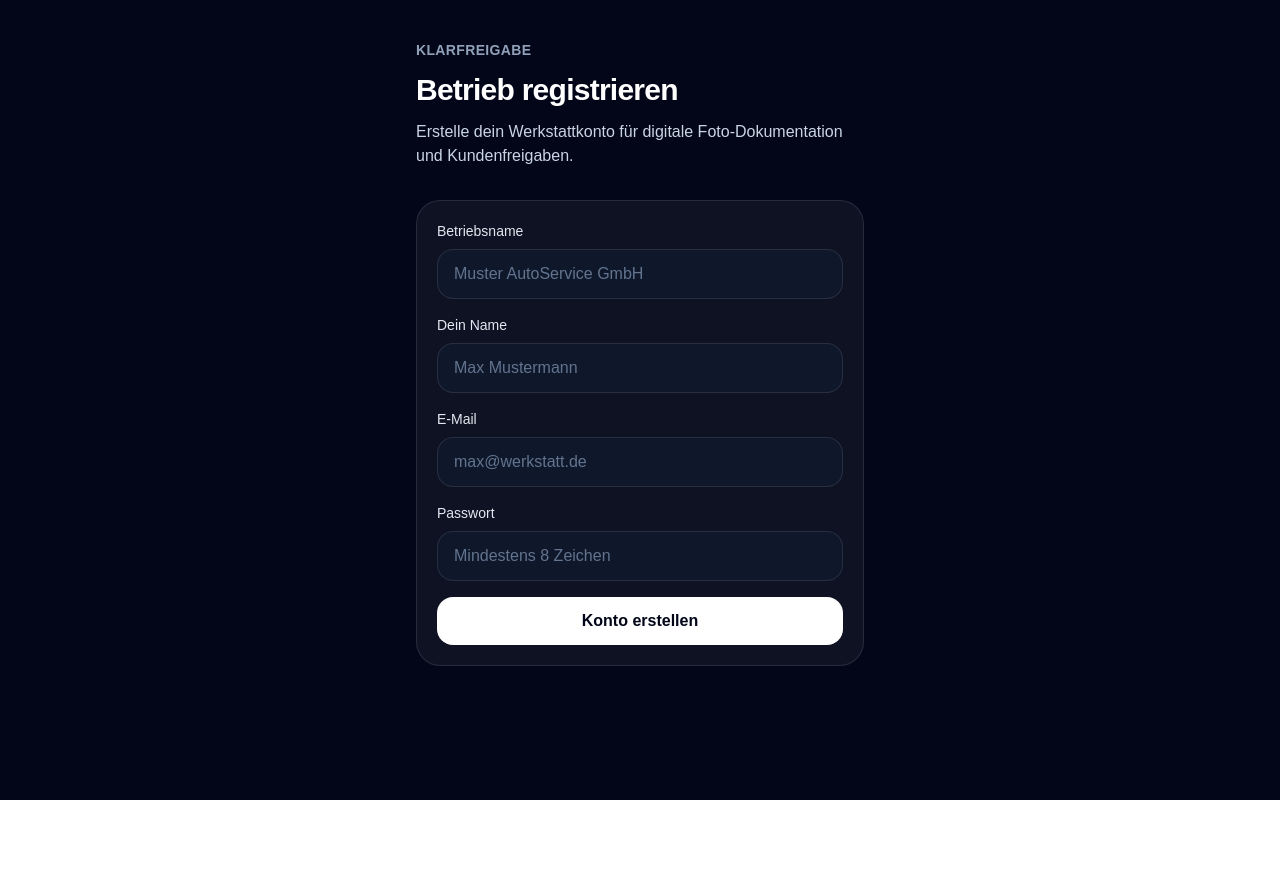
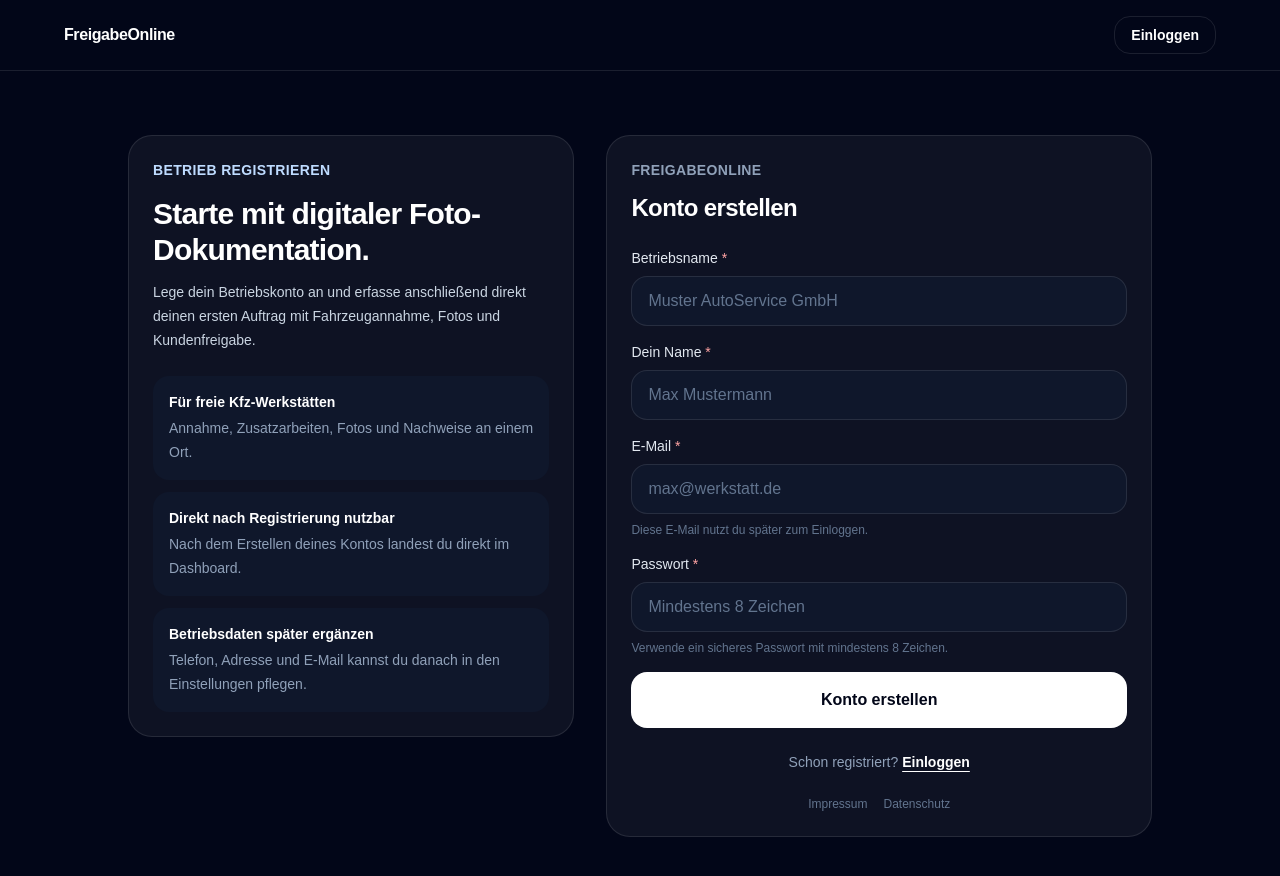
Before and after one commit to cedrikrie-byte/klarfreigabe, a Next.js app: page /register in a window 1280 px wide. Shown: the top 876 px of the page. Before the commit the page ends 800 px from the top, so only its background shows below. Built offline with nearby package versions, Linux system fonts and the light colour scheme; no server answers.

Commit message:
Improve login and registration pages

```diff
--- a/src/app/login/page.tsx
+++ b/src/app/login/page.tsx
@@ -1,8 +1,28 @@
 "use client";
 
 import Link from "next/link";
+import { useRouter } from "next/navigation";
 import { useState } from "react";
-import { useRouter } from "next/navigation";
+import { APP_NAME } from "@/lib/branding";
+
+type LoginResult = {
+  success?: boolean;
+  error?: string;
+};
+
+async function readJsonSafely<T>(response: Response): Promise<T | null> {
+  const text = await response.text();
+
+  if (!text) {
+    return null;
+  }
+
+  try {
+    return JSON.parse(text) as T;
+  } catch {
+    return null;
+  }
+}
 
 export default function LoginPage() {
   const router = useRouter();
@@ -16,49 +36,104 @@ export default function LoginPage() {
   async function handleLogin(event: React.FormEvent<HTMLFormElement>) {
     event.preventDefault();
 
+    if (isLoading) {
+      return;
+    }
+
     setIsLoading(true);
     setErrorMessage("");
 
+    try {
       const response = await fetch("/api/login", {
         method: "POST",
         headers: {
           "Content-Type": "application/json",
         },
         body: JSON.stringify({
-        email,
+          email: email.trim().toLowerCase(),
           password,
         }),
       });
 
-    const result = await response.json();
+      const result = await readJsonSafely<LoginResult>(response);
 
       if (!response.ok) {
-      setErrorMessage(result.error ?? "Login fehlgeschlagen.");
+        setErrorMessage(
+          result?.error ?? `Login fehlgeschlagen. Status: ${response.status}`
+        );
         setIsLoading(false);
         return;
       }
 
       router.push("/dashboard");
+      router.refresh();
+    } catch (error) {
+      console.error(error);
+      setErrorMessage("Unerwarteter Fehler beim Login.");
+      setIsLoading(false);
+    }
   }
 
   return (
-    <main className="min-h-screen bg-slate-950 px-6 py-10 text-white">
-      <div className="mx-auto w-full max-w-md">
-        <p className="mb-3 text-sm font-semibold uppercase tracking-wide text-slate-400">
-          KlarFreigabe
+    <main className="min-h-screen bg-slate-950 text-white">
+      <header className="border-b border-white/10 px-4 py-4 sm:px-6">
+        <div className="mx-auto flex max-w-6xl items-center justify-between gap-4">
+          <Link href="/" className="font-bold tracking-tight">
+            {APP_NAME}
+          </Link>
+
+          <Link
+            href="/register"
+            className="rounded-2xl bg-white px-4 py-2 text-sm font-semibold text-slate-950 transition hover:bg-slate-200 active:scale-[0.98]"
+          >
+            Registrieren
+          </Link>
+        </div>
+      </header>
+
+      <section className="px-4 py-10 sm:px-6 sm:py-16">
+        <div className="mx-auto grid max-w-5xl gap-8 lg:grid-cols-[0.9fr_1.1fr] lg:items-start">
+          <div className="rounded-3xl border border-white/10 bg-white/5 p-5 sm:p-6">
+            <p className="text-sm font-semibold uppercase tracking-wide text-blue-200">
+              Login
             </p>
 
-        <h1 className="text-3xl font-bold tracking-tight">Einloggen</h1>
+            <h1 className="mt-4 text-3xl font-bold tracking-tight">
+              Einloggen
+            </h1>
 
-        <p className="mt-3 text-slate-300">
-          Melde dich an, um deine Aufträge, Freigaben und Dokumentationen zu
-          verwalten.
+            <p className="mt-3 text-sm leading-6 text-slate-300">
+              Melde dich an, um Aufträge, Fahrzeugannahmen, Kundenfreigaben,
+              Fotos und Nachweise zu verwalten.
             </p>
 
-        <form
-          onSubmit={handleLogin}
-          className="mt-8 space-y-4 rounded-3xl border border-white/10 bg-white/5 p-5"
-        >
+            <div className="mt-6 space-y-3 text-sm text-slate-400">
+              <div className="rounded-2xl bg-slate-900 p-4">
+                <p className="font-semibold text-white">Aufträge verwalten</p>
+                <p className="mt-1 leading-6">
+                  Kunden, Fahrzeuge und Dokumentationen zentral im Dashboard.
+                </p>
+              </div>
+
+              <div className="rounded-2xl bg-slate-900 p-4">
+                <p className="font-semibold text-white">Freigaben prüfen</p>
+                <p className="mt-1 leading-6">
+                  Offene, freigegebene und archivierte Aufträge schnell finden.
+                </p>
+              </div>
+            </div>
+          </div>
+
+          <div className="rounded-3xl border border-white/10 bg-white/5 p-5 sm:p-6">
+            <p className="mb-3 text-sm font-semibold uppercase tracking-wide text-slate-400">
+              {APP_NAME}
+            </p>
+
+            <h2 className="text-2xl font-bold tracking-tight">
+              Zugang zum Betrieb
+            </h2>
+
+            <form onSubmit={handleLogin} className="mt-6 space-y-4">
               <div>
                 <label className="mb-2 block text-sm font-medium text-slate-200">
                   E-Mail
@@ -68,7 +143,9 @@ export default function LoginPage() {
                   value={email}
                   onChange={(event) => setEmail(event.target.value)}
                   placeholder="max@werkstatt.de"
-              className="w-full rounded-2xl border border-white/10 bg-slate-900 px-4 py-3 text-white outline-none placeholder:text-slate-500"
+                  autoComplete="email"
+                  disabled={isLoading}
+                  className="w-full rounded-2xl border border-white/10 bg-slate-900 px-4 py-3 text-white outline-none placeholder:text-slate-500 disabled:cursor-not-allowed disabled:opacity-60"
                   required
                 />
               </div>
@@ -82,21 +159,29 @@ export default function LoginPage() {
                   value={password}
                   onChange={(event) => setPassword(event.target.value)}
                   placeholder="Dein Passwort"
-              className="w-full rounded-2xl border border-white/10 bg-slate-900 px-4 py-3 text-white outline-none placeholder:text-slate-500"
+                  autoComplete="current-password"
+                  disabled={isLoading}
+                  className="w-full rounded-2xl border border-white/10 bg-slate-900 px-4 py-3 text-white outline-none placeholder:text-slate-500 disabled:cursor-not-allowed disabled:opacity-60"
                   required
                 />
               </div>
 
               {errorMessage && (
-            <div className="rounded-2xl border border-red-400/30 bg-red-500/10 p-3 text-sm text-red-200">
+                <div className="rounded-2xl border border-red-400/30 bg-red-500/10 p-4 text-sm font-semibold text-red-200">
                   {errorMessage}
+                </div>
+              )}
+
+              {isLoading && (
+                <div className="rounded-2xl border border-blue-300/20 bg-blue-300/10 p-4 text-sm font-semibold text-blue-100">
+                  Login läuft. Bitte kurz warten...
                 </div>
               )}
 
               <button
                 type="submit"
                 disabled={isLoading}
-            className="w-full rounded-2xl bg-white px-5 py-3 font-semibold text-slate-950 disabled:cursor-not-allowed disabled:opacity-60"
+                className="w-full rounded-2xl bg-white px-5 py-4 font-semibold text-slate-950 transition hover:bg-slate-200 active:scale-[0.98] disabled:cursor-not-allowed disabled:opacity-60"
               >
                 {isLoading ? "Login läuft..." : "Einloggen"}
               </button>
@@ -104,11 +189,25 @@ export default function LoginPage() {
 
             <p className="mt-6 text-center text-sm text-slate-400">
               Noch kein Konto?{" "}
-          <Link href="/register" className="font-semibold text-white">
+              <Link
+                href="/register"
+                className="font-semibold text-white underline underline-offset-4"
+              >
                 Betrieb registrieren
               </Link>
             </p>
+
+            <div className="mt-6 flex justify-center gap-4 text-xs text-slate-500">
+              <Link href="/impressum" className="transition hover:text-white">
+                Impressum
+              </Link>
+              <Link href="/datenschutz" className="transition hover:text-white">
+                Datenschutz
+              </Link>
             </div>
+          </div>
+        </div>
+      </section>
     </main>
   );
 }
--- a/src/app/register/page.tsx
+++ b/src/app/register/page.tsx
@@ -1,7 +1,28 @@
 "use client";
 
+import Link from "next/link";
+import { useRouter } from "next/navigation";
 import { useState } from "react";
-import { useRouter } from "next/navigation";
+import { APP_NAME } from "@/lib/branding";
+
+type RegisterResult = {
+  success?: boolean;
+  error?: string;
+};
+
+async function readJsonSafely<T>(response: Response): Promise<T | null> {
+  const text = await response.text();
+
+  if (!text) {
+    return null;
+  }
+
+  try {
+    return JSON.parse(text) as T;
+  } catch {
+    return null;
+  }
+}
 
 export default function RegisterPage() {
   const router = useRouter();
@@ -17,124 +38,234 @@ export default function RegisterPage() {
   async function handleRegister(event: React.FormEvent<HTMLFormElement>) {
     event.preventDefault();
 
+    if (isLoading) {
+      return;
+    }
+
     setIsLoading(true);
     setErrorMessage("");
 
+    try {
       const response = await fetch("/api/register", {
         method: "POST",
         headers: {
           "Content-Type": "application/json",
         },
         body: JSON.stringify({
-        companyName,
-        name,
-        email,
+          companyName: companyName.trim(),
+          name: name.trim(),
+          email: email.trim().toLowerCase(),
           password,
         }),
       });
 
-    const result = await response.json();
+      const result = await readJsonSafely<RegisterResult>(response);
 
       if (!response.ok) {
-      setErrorMessage(result.error ?? "Registrierung fehlgeschlagen.");
+        setErrorMessage(
+          result?.error ??
+            `Registrierung fehlgeschlagen. Status: ${response.status}`
+        );
         setIsLoading(false);
         return;
       }
 
       router.push("/dashboard");
+      router.refresh();
+    } catch (error) {
+      console.error(error);
+      setErrorMessage("Unerwarteter Fehler bei der Registrierung.");
+      setIsLoading(false);
+    }
   }
 
   return (
-    <main className="min-h-screen bg-slate-950 px-6 py-10 text-white">
-      <div className="mx-auto w-full max-w-md">
-        <p className="mb-3 text-sm font-semibold uppercase tracking-wide text-slate-400">
-          KlarFreigabe
+    <main className="min-h-screen bg-slate-950 text-white">
+      <header className="border-b border-white/10 px-4 py-4 sm:px-6">
+        <div className="mx-auto flex max-w-6xl items-center justify-between gap-4">
+          <Link href="/" className="font-bold tracking-tight">
+            {APP_NAME}
+          </Link>
+
+          <Link
+            href="/login"
+            className="rounded-2xl border border-white/10 px-4 py-2 text-sm font-semibold text-white transition hover:bg-white/10 active:scale-[0.98]"
+          >
+            Einloggen
+          </Link>
+        </div>
+      </header>
+
+      <section className="px-4 py-10 sm:px-6 sm:py-16">
+        <div className="mx-auto grid max-w-5xl gap-8 lg:grid-cols-[0.9fr_1.1fr] lg:items-start">
+          <div className="rounded-3xl border border-white/10 bg-white/5 p-5 sm:p-6">
+            <p className="text-sm font-semibold uppercase tracking-wide text-blue-200">
+              Betrieb registrieren
             </p>
 
-        <h1 className="text-3xl font-bold tracking-tight">
-          Betrieb registrieren
+            <h1 className="mt-4 text-3xl font-bold tracking-tight">
+              Starte mit digitaler Foto-Dokumentation.
             </h1>
 
-        <p className="mt-3 text-slate-300">
-          Erstelle dein Werkstattkonto für digitale Foto-Dokumentation und
-          Kundenfreigaben.
+            <p className="mt-3 text-sm leading-6 text-slate-300">
+              Lege dein Betriebskonto an und erfasse anschließend direkt deinen
+              ersten Auftrag mit Fahrzeugannahme, Fotos und Kundenfreigabe.
             </p>
 
-        <form
-          onSubmit={handleRegister}
-          className="mt-8 space-y-4 rounded-3xl border border-white/10 bg-white/5 p-5"
-        >
+            <div className="mt-6 space-y-3 text-sm text-slate-400">
+              <div className="rounded-2xl bg-slate-900 p-4">
+                <p className="font-semibold text-white">
+                  Für freie Kfz-Werkstätten
+                </p>
+                <p className="mt-1 leading-6">
+                  Annahme, Zusatzarbeiten, Fotos und Nachweise an einem Ort.
+                </p>
+              </div>
+
+              <div className="rounded-2xl bg-slate-900 p-4">
+                <p className="font-semibold text-white">
+                  Direkt nach Registrierung nutzbar
+                </p>
+                <p className="mt-1 leading-6">
+                  Nach dem Erstellen deines Kontos landest du direkt im
+                  Dashboard.
+                </p>
+              </div>
+
+              <div className="rounded-2xl bg-slate-900 p-4">
+                <p className="font-semibold text-white">
+                  Betriebsdaten später ergänzen
+                </p>
+                <p className="mt-1 leading-6">
+                  Telefon, Adresse und E-Mail kannst du danach in den
+                  Einstellungen pflegen.
+                </p>
+              </div>
+            </div>
+          </div>
+
+          <div className="rounded-3xl border border-white/10 bg-white/5 p-5 sm:p-6">
+            <p className="mb-3 text-sm font-semibold uppercase tracking-wide text-slate-400">
+              {APP_NAME}
+            </p>
+
+            <h2 className="text-2xl font-bold tracking-tight">
+              Konto erstellen
+            </h2>
+
+            <form onSubmit={handleRegister} className="mt-6 space-y-4">
               <div>
                 <label className="mb-2 block text-sm font-medium text-slate-200">
-              Betriebsname
+                  Betriebsname <span className="text-red-300">*</span>
                 </label>
                 <input
                   type="text"
                   value={companyName}
                   onChange={(event) => setCompanyName(event.target.value)}
                   placeholder="Muster AutoService GmbH"
-              className="w-full rounded-2xl border border-white/10 bg-slate-900 px-4 py-3 text-white outline-none placeholder:text-slate-500"
+                  autoComplete="organization"
+                  disabled={isLoading}
+                  className="w-full rounded-2xl border border-white/10 bg-slate-900 px-4 py-3 text-white outline-none placeholder:text-slate-500 disabled:cursor-not-allowed disabled:opacity-60"
                   required
                 />
               </div>
 
               <div>
                 <label className="mb-2 block text-sm font-medium text-slate-200">
-              Dein Name
+                  Dein Name <span className="text-red-300">*</span>
                 </label>
                 <input
                   type="text"
                   value={name}
                   onChange={(event) => setName(event.target.value)}
                   placeholder="Max Mustermann"
-              className="w-full rounded-2xl border border-white/10 bg-slate-900 px-4 py-3 text-white outline-none placeholder:text-slate-500"
+                  autoComplete="name"
+                  disabled={isLoading}
+                  className="w-full rounded-2xl border border-white/10 bg-slate-900 px-4 py-3 text-white outline-none placeholder:text-slate-500 disabled:cursor-not-allowed disabled:opacity-60"
                   required
                 />
               </div>
 
               <div>
                 <label className="mb-2 block text-sm font-medium text-slate-200">
-              E-Mail
+                  E-Mail <span className="text-red-300">*</span>
                 </label>
                 <input
                   type="email"
                   value={email}
                   onChange={(event) => setEmail(event.target.value)}
                   placeholder="max@werkstatt.de"
-              className="w-full rounded-2xl border border-white/10 bg-slate-900 px-4 py-3 text-white outline-none placeholder:text-slate-500"
+                  autoComplete="email"
+                  disabled={isLoading}
+                  className="w-full rounded-2xl border border-white/10 bg-slate-900 px-4 py-3 text-white outline-none placeholder:text-slate-500 disabled:cursor-not-allowed disabled:opacity-60"
                   required
                 />
+                <p className="mt-2 text-xs text-slate-500">
+                  Diese E-Mail nutzt du später zum Einloggen.
+                </p>
               </div>
 
               <div>
                 <label className="mb-2 block text-sm font-medium text-slate-200">
-              Passwort
+                  Passwort <span className="text-red-300">*</span>
                 </label>
                 <input
                   type="password"
                   value={password}
                   onChange={(event) => setPassword(event.target.value)}
                   placeholder="Mindestens 8 Zeichen"
-              className="w-full rounded-2xl border border-white/10 bg-slate-900 px-4 py-3 text-white outline-none placeholder:text-slate-500"
+                  autoComplete="new-password"
+                  disabled={isLoading}
+                  className="w-full rounded-2xl border border-white/10 bg-slate-900 px-4 py-3 text-white outline-none placeholder:text-slate-500 disabled:cursor-not-allowed disabled:opacity-60"
                   required
                 />
+                <p className="mt-2 text-xs text-slate-500">
+                  Verwende ein sicheres Passwort mit mindestens 8 Zeichen.
+                </p>
               </div>
 
               {errorMessage && (
-            <div className="rounded-2xl border border-red-400/30 bg-red-500/10 p-3 text-sm text-red-200">
+                <div className="rounded-2xl border border-red-400/30 bg-red-500/10 p-4 text-sm font-semibold text-red-200">
                   {errorMessage}
+                </div>
+              )}
+
+              {isLoading && (
+                <div className="rounded-2xl border border-blue-300/20 bg-blue-300/10 p-4 text-sm font-semibold text-blue-100">
+                  Konto wird erstellt. Bitte kurz warten...
                 </div>
               )}
 
               <button
                 type="submit"
                 disabled={isLoading}
-            className="w-full rounded-2xl bg-white px-5 py-3 font-semibold text-slate-950 disabled:cursor-not-allowed disabled:opacity-60"
+                className="w-full rounded-2xl bg-white px-5 py-4 font-semibold text-slate-950 transition hover:bg-slate-200 active:scale-[0.98] disabled:cursor-not-allowed disabled:opacity-60"
               >
                 {isLoading ? "Konto wird erstellt..." : "Konto erstellen"}
               </button>
             </form>
+
+            <p className="mt-6 text-center text-sm text-slate-400">
+              Schon registriert?{" "}
+              <Link
+                href="/login"
+                className="font-semibold text-white underline underline-offset-4"
+              >
+                Einloggen
+              </Link>
+            </p>
+
+            <div className="mt-6 flex justify-center gap-4 text-xs text-slate-500">
+              <Link href="/impressum" className="transition hover:text-white">
+                Impressum
+              </Link>
+              <Link href="/datenschutz" className="transition hover:text-white">
+                Datenschutz
+              </Link>
             </div>
+          </div>
+        </div>
+      </section>
     </main>
   );
 }
```
Lines whose indentation alone changed are shown as unchanged.
